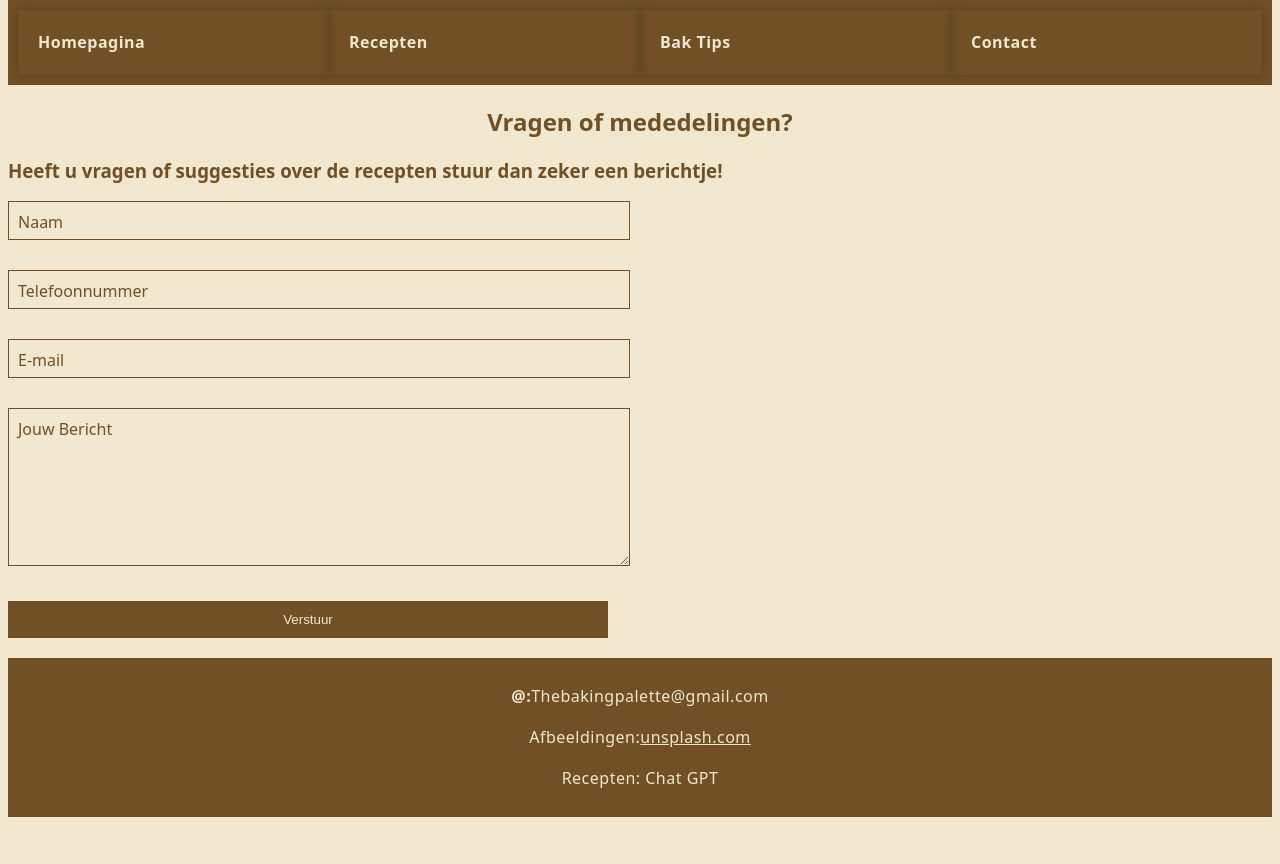
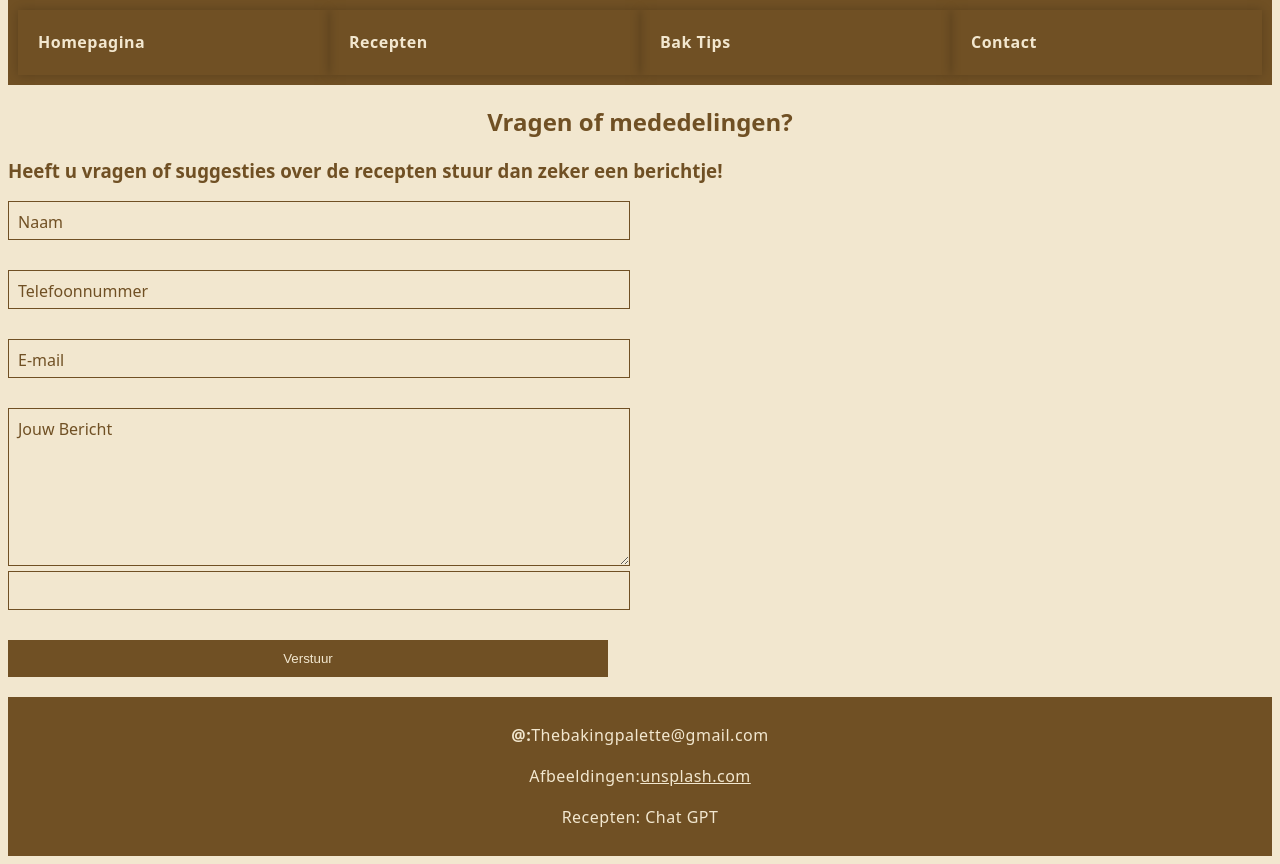
Before and after one commit to MeaHoogervorst/The-Baking-Palette, a plain HTML site: page contact.html in a window 1280 px wide. Shown: the part 86-950 px from the top of the page. Before the commit the page ends 911 px from the top, so only its background shows below. Drawn offline with Linux system fonts and the light colour scheme.

Commit message:
Update contact.html
tweede keer proberen contact

```diff
--- a/contact.html
+++ b/contact.html
@@ -37,6 +37,7 @@
           <div>
               <textarea  class="message" rows="8" required></textarea>
               <label for="message">Jouw Bericht</label>
+              <input type="text" name="message" required>
           </div>
           <button type="submit">Verstuur</button>
         </form>
```
